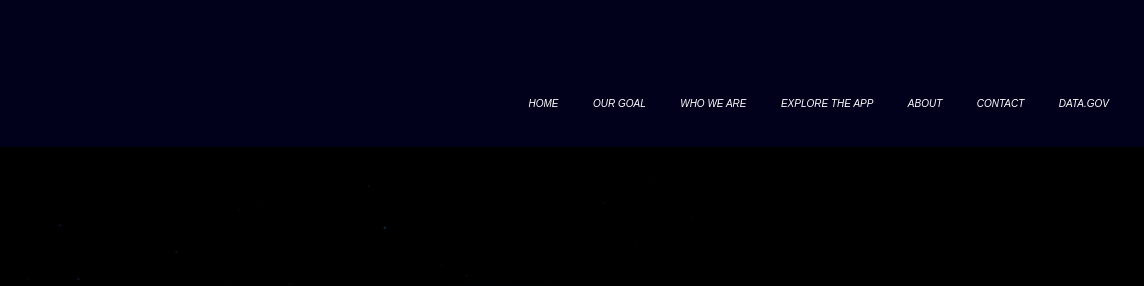
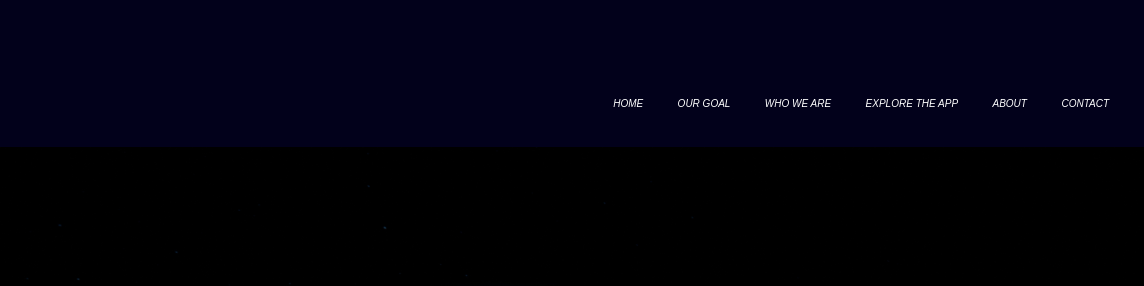
Before and after one commit to RRwelfarework/web1, a plain HTML site: page index.html in a window 1280 px wide. Shown: the top 286 px of the page, 136-1280 px from the left. Drawn offline with Linux system fonts and the light colour scheme.

Commit message:
Update index.html

```diff
--- a/index.html
+++ b/index.html
@@ -18,7 +18,6 @@
                 <li><a href="./explore-the-app.html">EXPLORE THE APP</a></li>
                 <li><a href="#about">ABOUT</a></li>
                 <li><a href="#contact">CONTACT</a></li>
-                <li><a href="#data.gov">DATA.GOV</a></li>
             </ul>
         </nav>
     </header>
```
